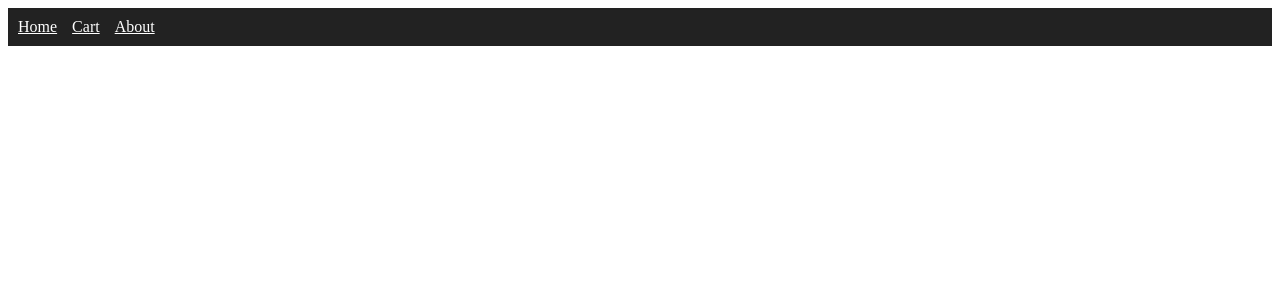
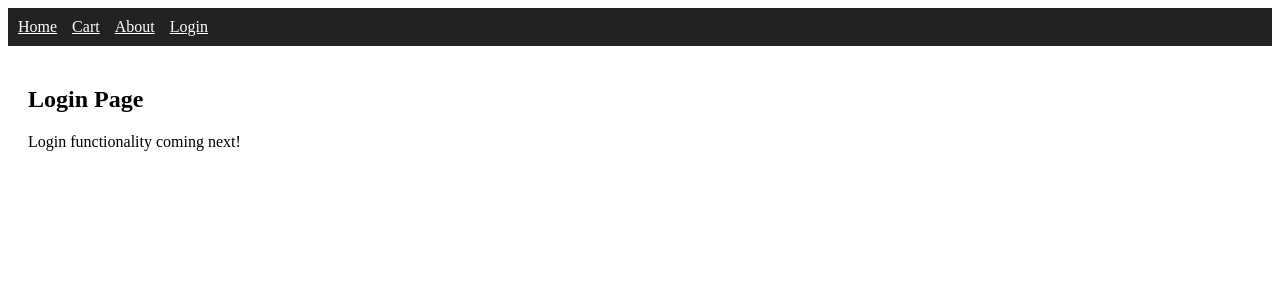
Before and after one commit to MangeshWaghmare/e_commerce, a React (Vite) app: page /login in a window 1280 px wide. Before the commit this address had no page. Shown: the top 300 px of the page. Built offline with nearby package versions, Linux system fonts and the light colour scheme.

Commit message:
code updated

```diff
--- a/src/App.jsx
+++ b/src/App.jsx
@@ -3,6 +3,7 @@ import Navbar from "./components/Navbar";
 import Home from "./pages/Home";
 import Cart from "./pages/Cart";
 import About from "./pages/about";
+import Login from "./pages/Login";
 
 function App() {
   return (
@@ -12,6 +13,7 @@ function App() {
         <Route path="/" element={<Home></Home>} />
         <Route path="/cart" element={<Cart></Cart>} />
         <Route path="/about" element={<About></About>}></Route>
+        <Route path="/login" element={<Login></Login>}></Route>
       </Routes>
     </>
   );
--- a/src/components/Navbar.jsx
+++ b/src/components/Navbar.jsx
@@ -15,8 +15,11 @@ function Navbar() {
       <Link to="/cart" style={{ marginRight: "15px", color: "#fff" }}>
         Cart
       </Link>
-      <Link to="/about" style={{ color: "#fff" }}>
+      <Link to="/about" style={{ marginRight: "15px", color: "#fff" }}>
         About
+      </Link>
+      <Link to="/login" style={{ marginRight: "15px", color: "#fff" }}>
+        Login
       </Link>
     </nav>
   );
--- /dev/null
+++ b/src/pages/Login.jsx
@@ -0,0 +1,10 @@
+function Login() {
+  return (
+    <div style={{ padding: "20px" }}>
+      <h2>Login Page</h2>
+      <p>Login functionality coming next!</p>
+    </div>
+  );
+}
+
+export default Login;
```
